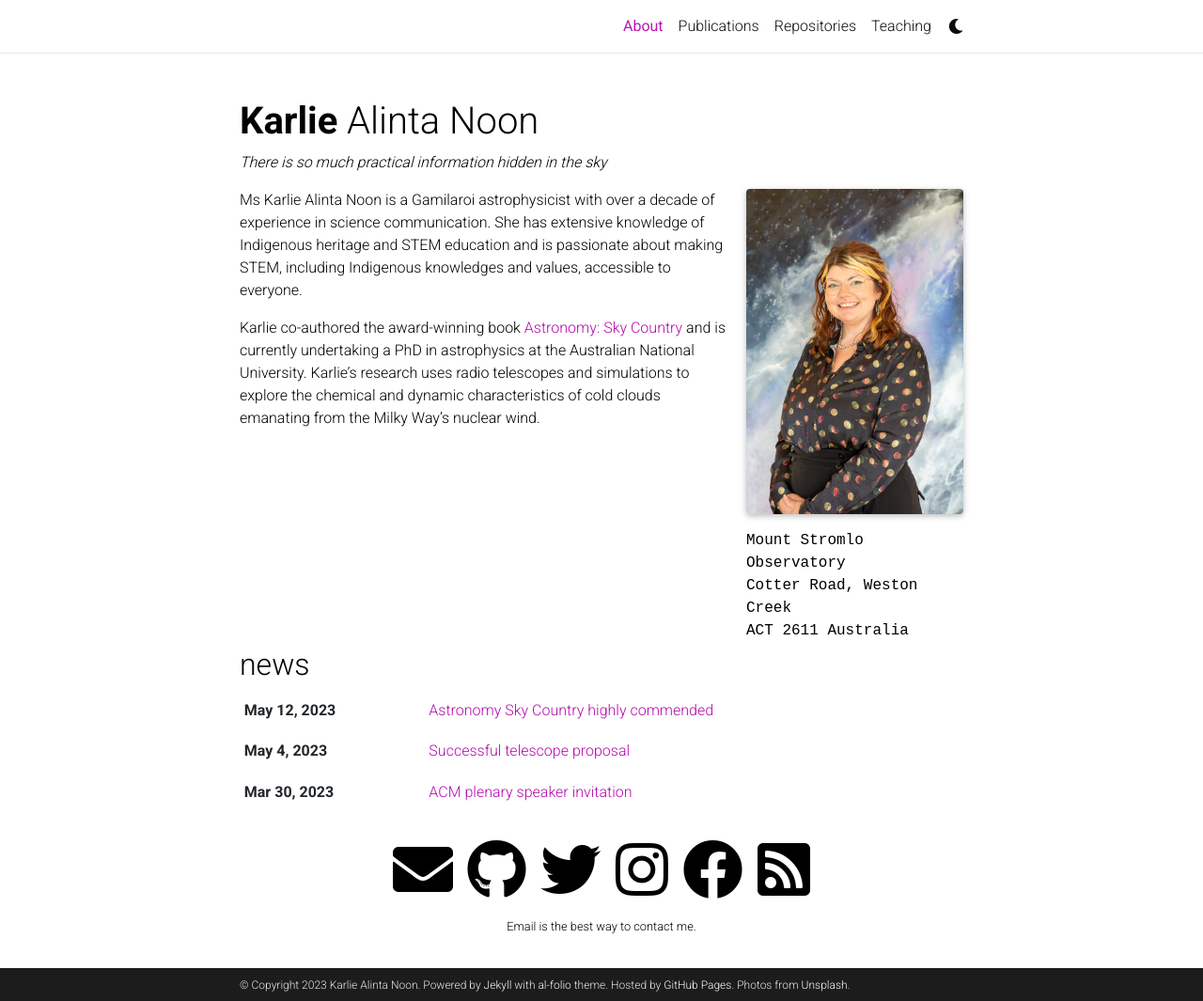
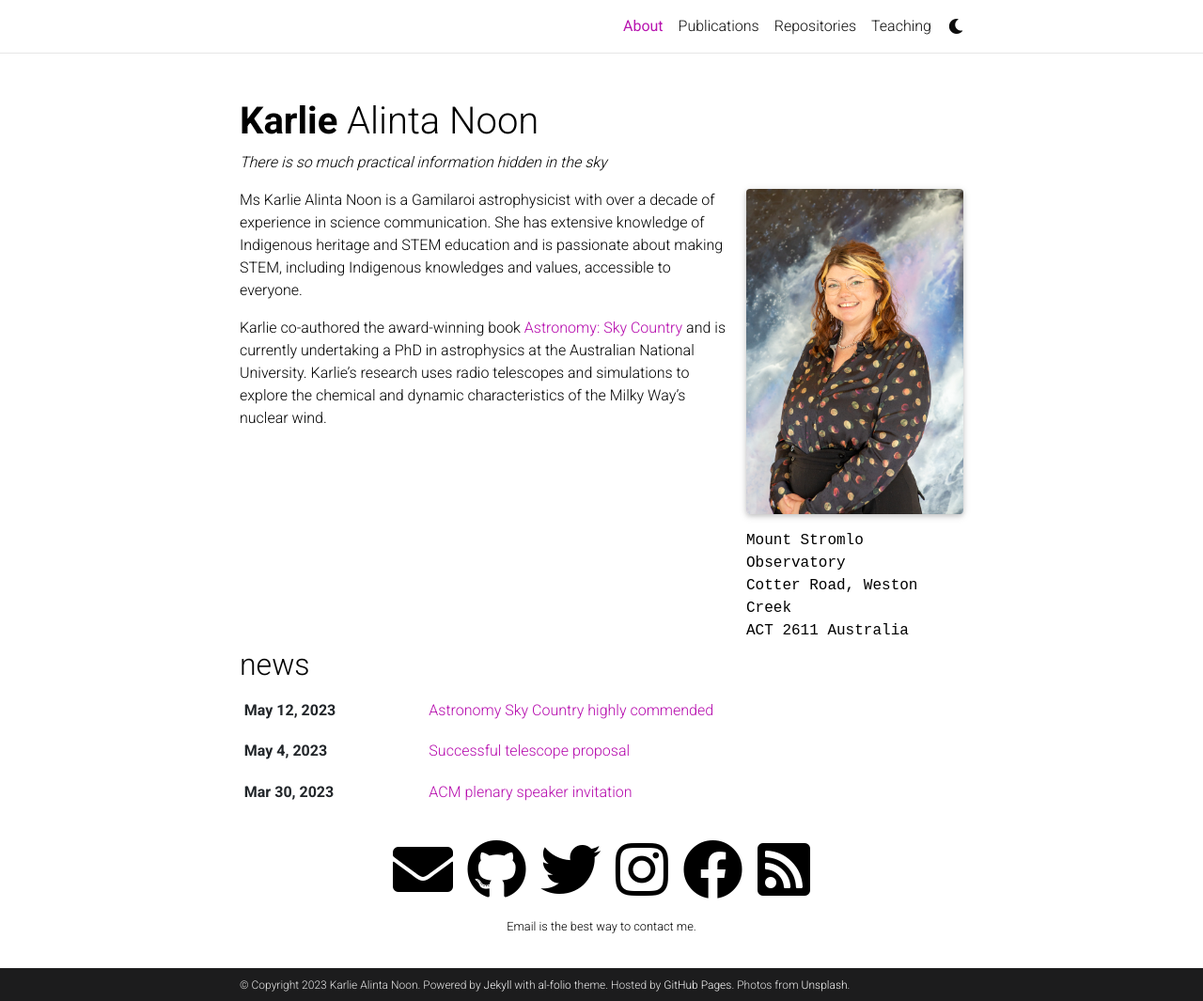
Before and after one commit to karlienoon/karlienoon.github.io, a Jekyll site: the page built from _pages/about.md, in a window 1280 px wide and 1065 px high. Shown: the whole window at 94% size. Built offline with Jekyll 4.4.1, drawn with Linux system fonts in a browser that asks for light colours; full-size pictures stand in for the smaller copies a plugin makes; comment, search, counter and statistics services are not loaded; a style sheet for code colours, icons or effects is not loaded.

Commit message:
Update about.md

```diff
--- a/_pages/about.md
+++ b/_pages/about.md
@@ -21,4 +21,4 @@ social: true  # includes social icons at the bottom of the page
 
 Ms Karlie Alinta Noon is a Gamilaroi astrophysicist with over a decade of experience in science communication. She has extensive knowledge of Indigenous heritage and STEM education and is passionate about making STEM, including Indigenous knowledges and values, accessible to everyone.
 
-Karlie co-authored the award-winning book <a href=" https://www.booktopia.com.au/first-knowledges-astronomy-karlie-noon/book/9781760762162.html">Astronomy: Sky Country</a> and is currently undertaking a PhD in astrophysics at the Australian National University. Karlie's research uses radio telescopes and simulations to explore the chemical and dynamic characteristics of cold clouds emanating from the Milky Way's nuclear wind.
+Karlie co-authored the award-winning book <a href=" https://www.booktopia.com.au/first-knowledges-astronomy-karlie-noon/book/9781760762162.html">Astronomy: Sky Country</a> and is currently undertaking a PhD in astrophysics at the Australian National University. Karlie's research uses radio telescopes and simulations to explore the chemical and dynamic characteristics of the Milky Way's nuclear wind.
```
